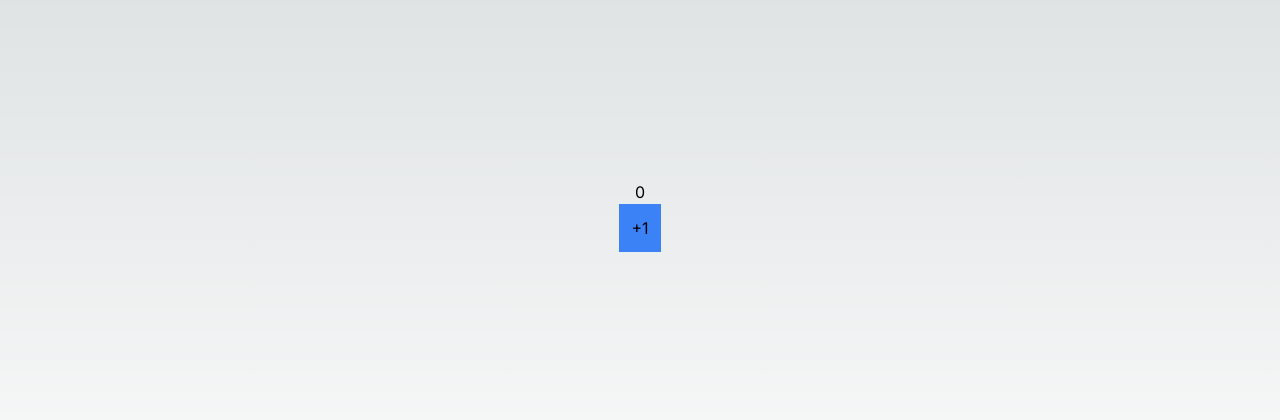
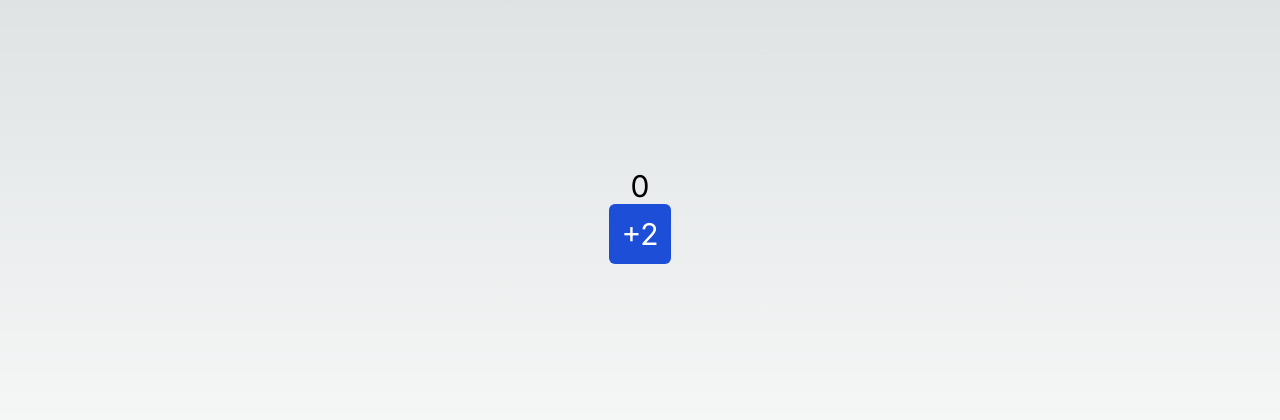
Before and after one commit to sdlima4025/react-primeiro-projeto, a Next.js app: page / in a window 1280 px wide. Shown: the part 184-604 px from the top of the page. Built offline with nearby package versions, Linux system fonts and the light colour scheme.

Commit message:
mudando state no tempo

```diff
--- a/src/app/page.tsx
+++ b/src/app/page.tsx
@@ -140,7 +140,7 @@ export default Page */
 
 /** O que é um state?
  *
- * */
+ *
 
 "use client";
 
@@ -163,3 +163,30 @@ const Page = () => {
 };
 
 export default Page;
+*/
+
+/** States mudando no tempo */
+"use client"
+
+import { useState } from "react";
+
+const Page = () => {
+  const [count, setCount] = useState(0);
+
+  const handleBtnClick = () => {
+    setCount(count + 2);
+  }
+  return (
+    <div className="w-screen h-screen flex flex-col justify-center items-center text-3xl">
+      <p> {count} </p>
+      <button
+        onClick={handleBtnClick}
+        className="bg-blue-700 text-white p-3 rounded-md"
+      >
+        +2
+      </button>
+    </div>
+  );
+}
+
+export default Page;
```
